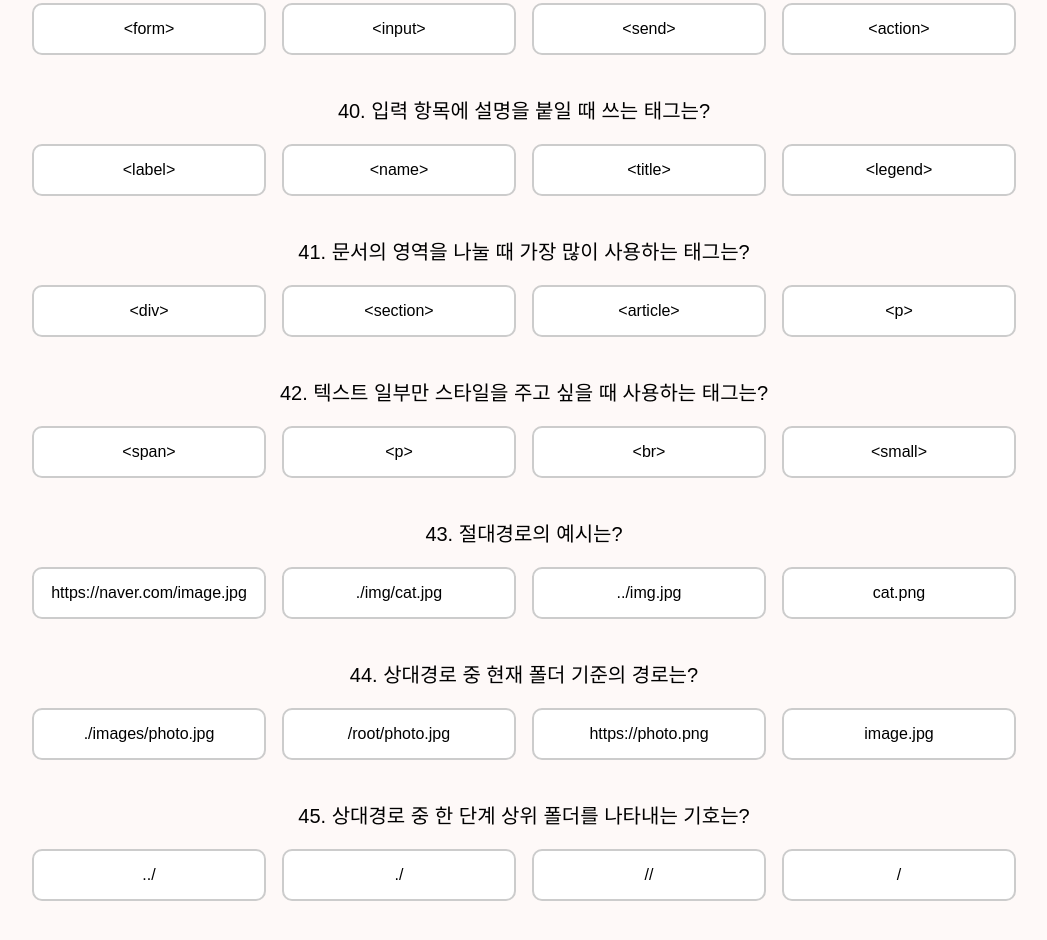
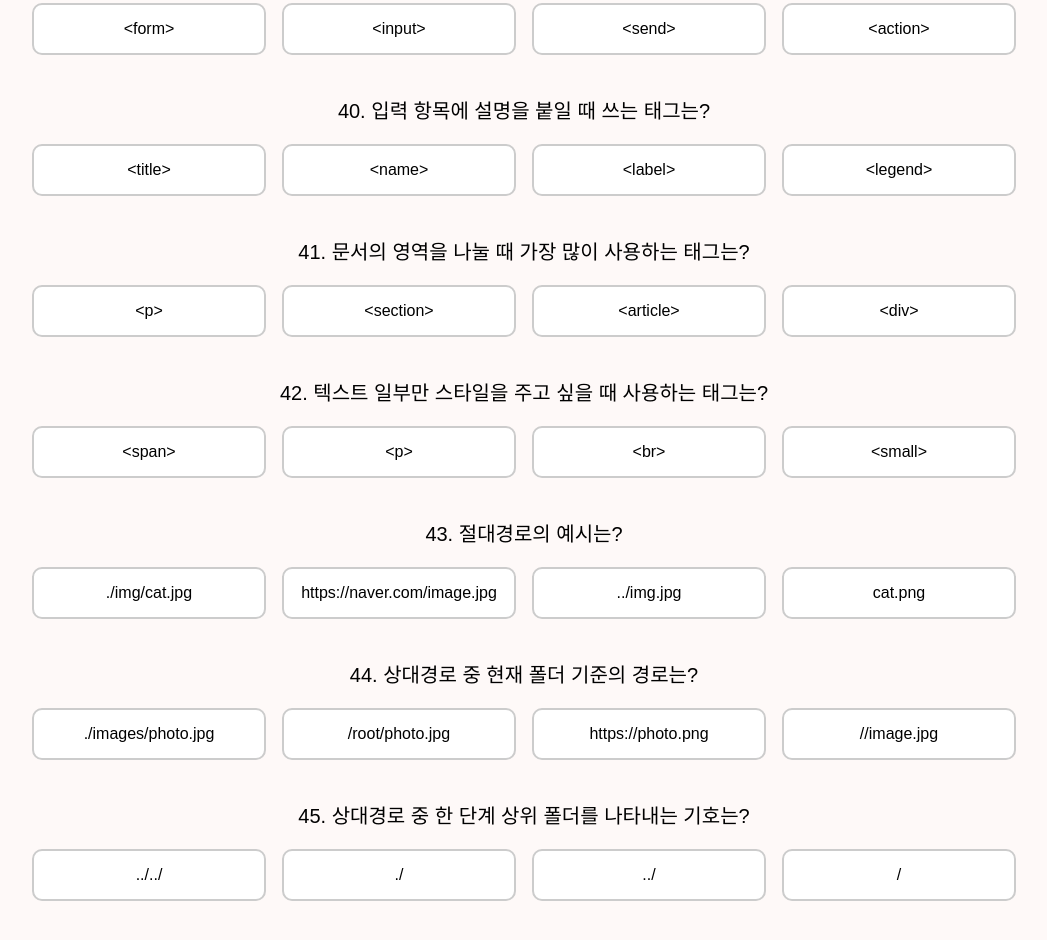
Before and after one commit to moraeng2/4Quiz, a plain HTML site: page index.html in a window 1280 px wide. Shown: the part 5521-6461 px from the top of the page, without its empty margins (116-1163 px from the left). Drawn offline with Linux system fonts and the light colour scheme.

Commit message:
퀴즈내용 업데이트, 연속적 답지 수정

```diff
--- a/index.html
+++ b/index.html
@@ -109,14 +109,14 @@
       { q: "텍스트 입력칸을 만드는 태그는?", options: ["<label>", "<textarea>", "<form>", "<input>"], answer: "<input>" },
       { q: "여러 줄 텍스트 입력을 위해 사용하는 태그는?", options: ["<input>", "<textarea>", "<form>", "<field>"], answer: "<textarea>" },
       { q: "입력값을 서버로 전송하기 위한 태그는?", options: ["<form>", "<input>", "<send>", "<action>"], answer: "<form>" },
-      { q: "입력 항목에 설명을 붙일 때 쓰는 태그는?", options: ["<label>", "<name>", "<title>", "<legend>"], answer: "<label>" },
+      { q: "입력 항목에 설명을 붙일 때 쓰는 태그는?", options: ["<title>", "<name>", "<label>", "<legend>"], answer: "<label>" },
 
       // 공간분할 태그 및 경로
-      { q: "문서의 영역을 나눌 때 가장 많이 사용하는 태그는?", options: ["<div>", "<section>", "<article>", "<p>"], answer: "<div>" },
+      { q: "문서의 영역을 나눌 때 가장 많이 사용하는 태그는?", options: ["<p>", "<section>", "<article>", "<div>"], answer: "<div>" },
       { q: "텍스트 일부만 스타일을 주고 싶을 때 사용하는 태그는?", options: ["<span>", "<p>", "<br>", "<small>"], answer: "<span>" },
-      { q: "절대경로의 예시는?", options: ["https://naver.com/image.jpg", "./img/cat.jpg", "../img.jpg", "cat.png"], answer: "https://naver.com/image.jpg" },
-      { q: "상대경로 중 현재 폴더 기준의 경로는?", options: ["./images/photo.jpg", "/root/photo.jpg", "https://photo.png", "image.jpg"], answer: "./images/photo.jpg" },
-      { q: "상대경로 중 한 단계 상위 폴더를 나타내는 기호는?", options: ["../", "./", "//", "/"], answer: "../" }
+      { q: "절대경로의 예시는?", options: ["./img/cat.jpg","https://naver.com/image.jpg", "../img.jpg", "cat.png"], answer: "https://naver.com/image.jpg" },
+      { q: "상대경로 중 현재 폴더 기준의 경로는?", options: ["./images/photo.jpg", "/root/photo.jpg", "https://photo.png", "//image.jpg"], answer: "./images/photo.jpg" },
+      { q: "상대경로 중 한 단계 상위 폴더를 나타내는 기호는?", options: ["../../", "./", "../", "/"], answer: "../" }
     ];
 
     const quizArea = document.getElementById("quiz-area");
```
